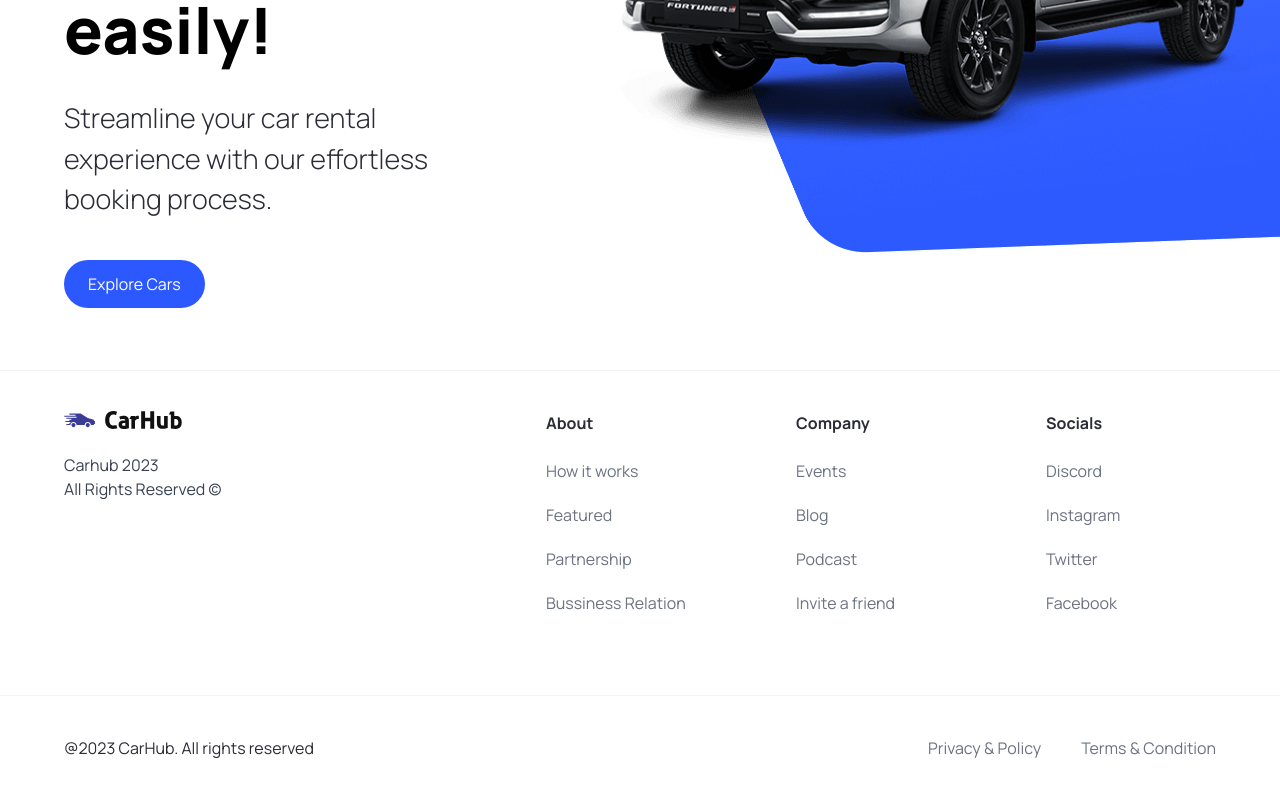
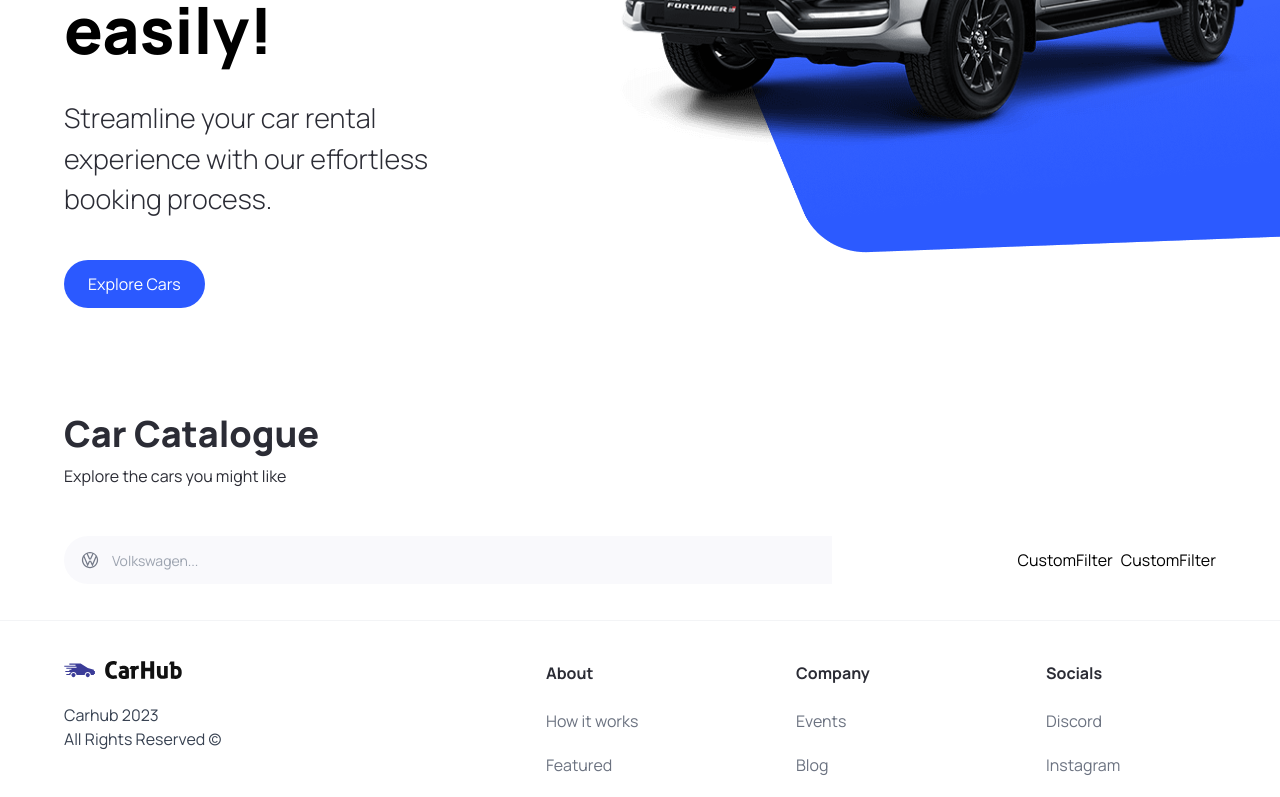
Before and after one commit to Lunatic02/CarHub, a Next.js app: page / in a window 1280 px wide. Shown: the part 450-1247 px from the top of the page. Built offline with nearby package versions, Linux system fonts and the light colour scheme.

Commit message:
Combobox and SearchBar

```diff
--- a/app/page.tsx
+++ b/app/page.tsx
@@ -1,10 +1,23 @@
-import { Hero } from '@/components'
+import { CustomFilter, Hero, SearchBar } from '@/components'
 import Image from 'next/image'
 
 export default function Home() {
   return (
     <main className='overflow-hidden sm:'>
       <Hero />
+      <div className='mt-12 padding-x padding-y max-width' id="discover">
+        <div className='home__text-container'>
+          <h1 className='text-4xl font-extrabold'>Car Catalogue</h1>
+          <p>Explore the cars you might like</p>
+        </div>
+        <div className='home__filters'>
+          <SearchBar />
+          <div className='home__filter-container'>
+            <CustomFilter title="fuel"/>
+            <CustomFilter title="year"/>
+          </div>
+        </div>
+      </div>
     </main>
   )
 }
--- /dev/null
+++ b/components/CustomFilter.tsx
@@ -0,0 +1,7 @@
+import React from 'react'
+
+export default function CustomFilter() {
+  return (
+    <div>CustomFilter</div>
+  )
+}
--- /dev/null
+++ b/components/SearchBar.tsx
@@ -0,0 +1,20 @@
+'use client'
+
+import { useState } from "react"
+
+import {SearchManufacturer} from "@/components"
+
+const SearchBar = () => {
+
+  const [manufacturer, setManufacturer] = useState('')
+  const handleSearch = ()=>{}
+  return (
+    <form className="searchbar" onSubmit={handleSearch}>
+      <div className="searchbar__item">
+        <SearchManufacturer manufacturer={manufacturer} setManufacturer={setManufacturer}/>
+      </div>
+    </form>
+  )
+}
+
+export default SearchBar
--- /dev/null
+++ b/components/SearchManufacturer.tsx
@@ -0,0 +1,100 @@
+"use client"
+
+import Image from "next/image";
+import { Fragment, useState } from "react";
+import { Combobox, Transition } from "@headlessui/react";
+
+import { manufacturers } from "@/constants";
+import { SearchManufactureProps } from "@/types";
+
+const SearchManufacturer = ({ manufacturer, setManufacturer }: SearchManufactureProps) => {
+  const [query, setQuery] = useState("");
+
+  const filteredManufacturers =
+    query === ""
+      ? manufacturers
+      : manufacturers.filter((item) =>
+          item
+            .toLowerCase()
+            .replace(/\s+/g, "")
+            .includes(query.toLowerCase().replace(/\s+/g, ""))
+        );
+
+  return (
+    <div className='search-manufacturer'>
+      <Combobox value={manufacturer} onChange={setManufacturer}>
+        <div className='relative w-full'>
+          {/* Button for the combobox. Click on the icon to see the complete dropdown */}
+          <Combobox.Button className='absolute top-[14px]'>
+            <Image
+              src='/car-logo.svg'
+              width={20}
+              height={20}
+              className='ml-4'
+              alt='car logo'
+            />
+          </Combobox.Button>
+
+          {/* Input field for searching */}
+          <Combobox.Input
+            className='search-manufacturer__input'
+            displayValue={(item: string) => item}
+            onChange={(event) => setQuery(event.target.value)} // Update the search query when the input changes
+            placeholder='Volkswagen...'
+          />
+
+          {/* Transition for displaying the options */}
+          <Transition
+            as={Fragment} // group multiple elements without introducing an additional DOM node i.e., <></>
+            leave='transition ease-in duration-100'
+            leaveFrom='opacity-100'
+            leaveTo='opacity-0'
+            afterLeave={() => setQuery("")} // Reset the search query after the transition completes
+          >
+            <Combobox.Options
+              className='absolute mt-1 max-h-60 w-full overflow-auto rounded-md bg-white py-1 text-base shadow-lg ring-1 ring-black ring-opacity-5 focus:outline-none sm:text-sm'
+              static
+            >
+              {filteredManufacturers.length === 0 && query !== "" ? (
+                <Combobox.Option
+                  value={query}
+                  className='search-manufacturer__option'
+                >
+                  Create "{query}"
+                </Combobox.Option>
+              ) : (
+                filteredManufacturers.map((item) => (
+                  <Combobox.Option
+                    key={item}
+                    className={({ active }) =>
+                      `relative search-manufacturer__option ${
+                        active ? "bg-primary-blue text-white" : "text-gray-900"
+                      }`
+                    }
+                    value={item}
+                  >
+                    {({ selected, active }) => (
+                      <>
+                        <span className={`block truncate ${selected ? "font-medium" : "font-normal"}`}>
+                          {item}
+                        </span>
+
+                        {/* Show an active blue background color if the option is selected */}
+                        {selected ? (
+                          <span className={`absolute inset-y-0 left-0 flex items-center pl-3 ${active? "text-white": "text-pribg-primary-purple"}`}
+                          ></span>
+                        ) : null}
+                      </>
+                    )}
+                  </Combobox.Option>
+                ))
+              )}
+            </Combobox.Options>
+          </Transition>
+        </div>
+      </Combobox>
+    </div>
+  );
+};
+
+export default SearchManufacturer;
--- a/package.json
+++ b/package.json
@@ -9,6 +9,7 @@
     "lint": "next lint"
   },
   "dependencies": {
+    "@headlessui/react": "^1.7.15",
     "@types/node": "20.3.2",
     "@types/react": "18.2.14",
     "@types/react-dom": "18.2.6",
--- a/types/index.ts
+++ b/types/index.ts
@@ -6,3 +6,8 @@
   handleClick?: MouseEventHandler<HTMLButtonElement>,
   btnType?: "button" | "submit"
 }
+
+export interface SearchManufactureProps{
+  manufacturer: string,
+  setManufacturer: (manufacturer: string)=> void
+}
```
Also changed, not shown: components/index.ts (+7 -1 lines), 1 other file (tests, documents, lock files or other folders).
